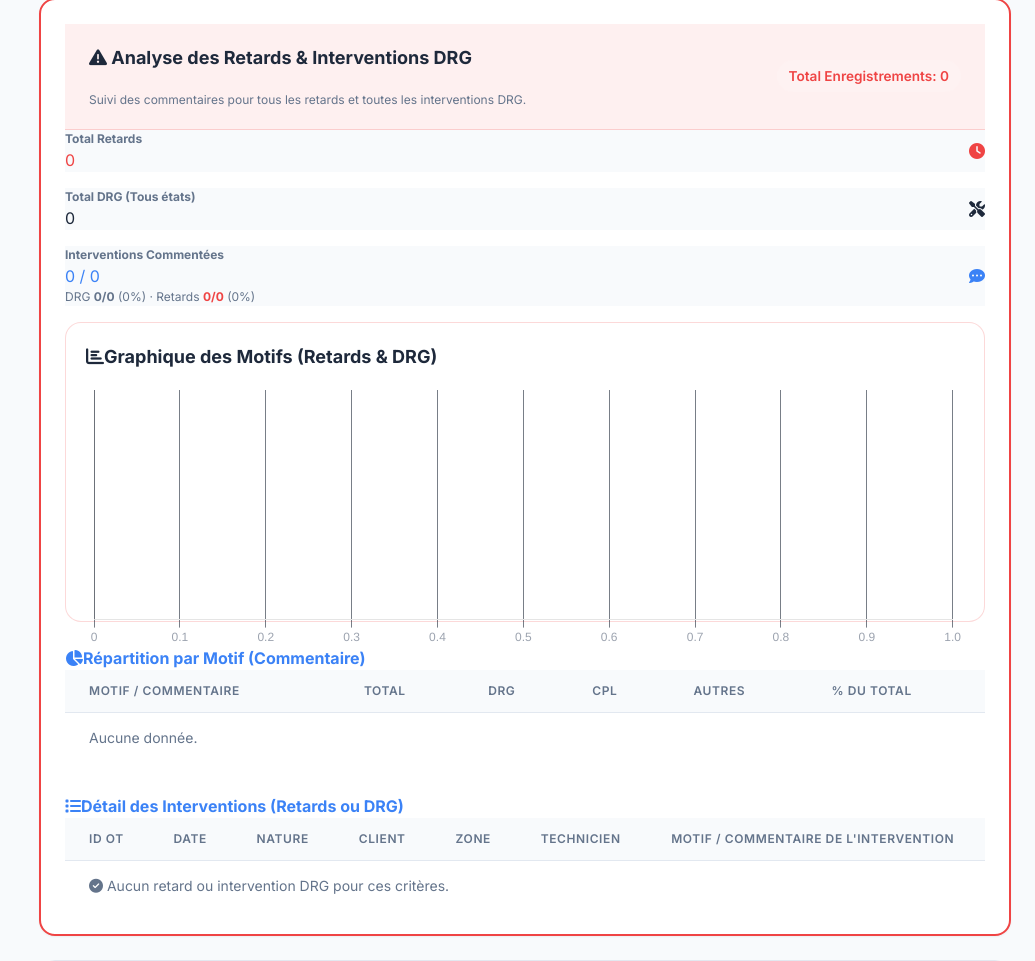
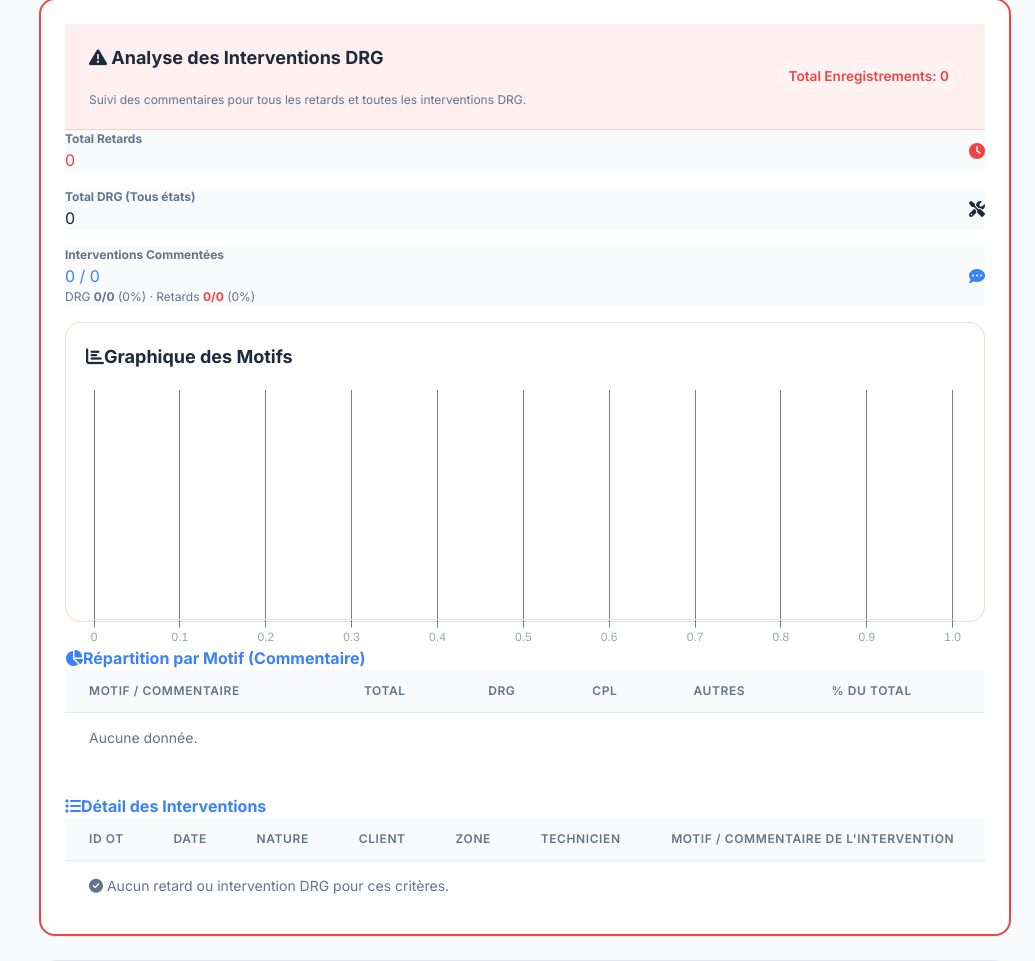
Before and after one commit to Moustapha-code/Blooming-Telecom, a PHP site: page /pages/OT_analyse.php in a window 1280 px wide. Shown: the part 2238-3199 px from the top of the page, without its empty margins (245-1280 px from the left). Run offline with PHP 8.4, Linux system fonts and the light colour scheme; the template is opened without the code that fills it, so the values that code supplies are empty; the visitor is signed in with stand-in values (Sample User, id 1).

Commit message:
Drop 'Retard' from the DRG section titles
Titles only - the query, the KPI cards and the per-row data are
unchanged, so the section still covers retards and DRG as before.

- 'Analyse des Retards & Interventions DRG' -> 'Analyse des Interventions DRG'
- 'Graphique des Motifs (Retards & DRG)' -> 'Graphique des Motifs'
- 'Détail des Interventions (Retards ou DRG)' -> 'Détail des Interventions'

Co-Authored-By: Claude Fable 5 <noreply@anthropic.com>

```diff
--- a/pages/OT_analyse.php
+++ b/pages/OT_analyse.php
@@ -400,7 +400,7 @@ $chartData = [
                         <div>
                             <h3 class="section-title mb-1 text-danger">
                                 <i class="fa-solid fa-triangle-exclamation mr-2"></i>
-                                Analyse des Retards & Interventions DRG
+                                Analyse des Interventions DRG
                             </h3>
                             <p class="text-xs text-muted mb-0">Suivi des commentaires pour tous les retards et toutes les interventions DRG.</p>
                         </div>
@@ -444,7 +444,7 @@ $chartData = [
                         </div>
 
                         <div class="chart-container mb-6" style="height: 300px; border-color: rgba(239, 68, 68, 0.2);">
-                            <h3 class="section-title text-danger"><i class="fa-solid fa-chart-bar mr-2"></i>Graphique des Motifs (Retards &amp; DRG)</h3>
+                            <h3 class="section-title text-danger"><i class="fa-solid fa-chart-bar mr-2"></i>Graphique des Motifs</h3>
                             <canvas id="chartByMotif"></canvas>
                         </div>
 
@@ -491,7 +491,7 @@ $chartData = [
                             </table>
                         </div>
 
-                        <h4 class="font-bold mb-3 mt-6 text-primary"><i class="fa-solid fa-list mr-2"></i>Détail des Interventions (Retards ou DRG)</h4>
+                        <h4 class="font-bold mb-3 mt-6 text-primary"><i class="fa-solid fa-list mr-2"></i>Détail des Interventions</h4>
                         <div class="table-responsive">
                             <table>
                                 <thead>
```
